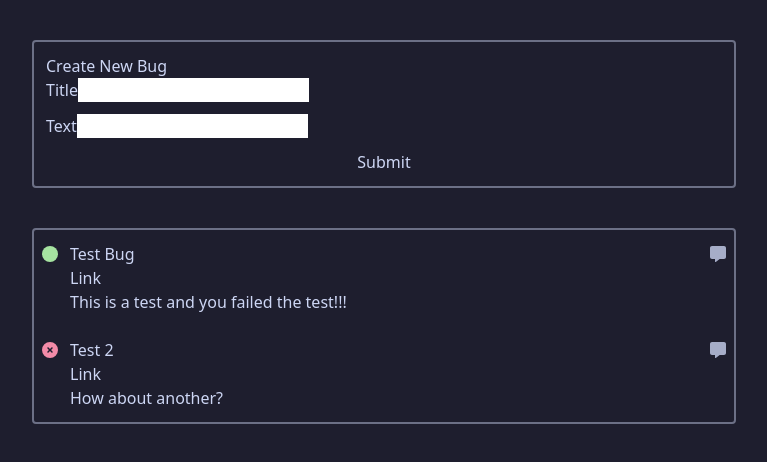
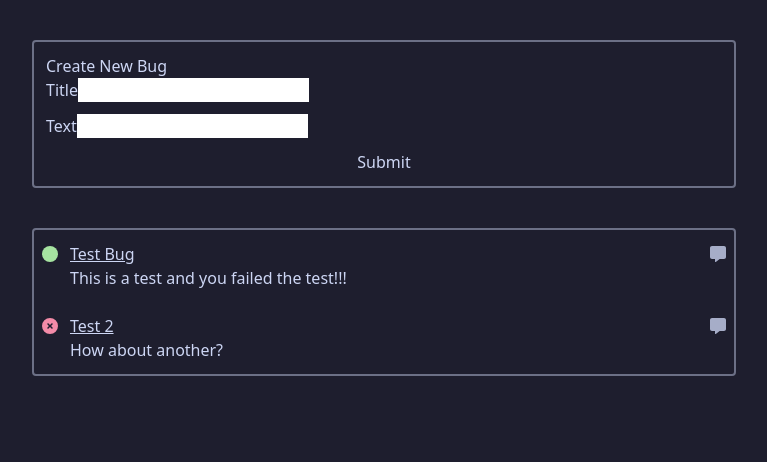
Before and after one commit to Dylan-Clarry/bug-tracker, a React (Vite) app: page / in a window 1280 px wide. Shown: the top 462 px of the page, without its empty margins (256-1023 px from the left). Built offline with nearby package versions, Linux system fonts and the light colour scheme.

Commit message:
passed state and state setter down to a details page oh my goodness finally

```diff
--- a/src/App.tsx
+++ b/src/App.tsx
@@ -1,14 +1,45 @@
+import { useState } from "react";
 import { BrowserRouter, Routes, Route } from "react-router-dom";
 import Home from "./Pages/Home";
 import BugPage from "./Pages/BugPage";
 
+const testBugList: Bug[] = [
+    {
+        id: 1,
+        title: "Test Bug",
+        text: "This is a test and you failed the test!!!",
+        closed: false,
+    },
+    {
+        id: 2,
+        title: "Test 2",
+        text: "How about another?",
+        closed: true,
+    },
+];
+
 function App() {
+    const [bugList, setBugList] = useState<Bug[]>(testBugList);
+
     return (
         <div className="App h-screen bg-cat-base text-cat-text">
             <BrowserRouter>
                 <Routes>
-                    <Route index path="/" element={<Home />} />
-                    <Route path="/bug/:id" element={<BugPage />} />
+                    <Route
+                        path="/"
+                        element={
+                            <Home bugList={bugList} setBugList={setBugList} />
+                        }
+                    />
+                    <Route
+                        path="/bug/:id"
+                        element={
+                            <BugPage
+                                bugList={bugList}
+                                setBugList={setBugList}
+                            />
+                        }
+                    />
                 </Routes>
             </BrowserRouter>
         </div>
--- a/src/Components/BugEntry.tsx
+++ b/src/Components/BugDetail.tsx
@@ -1,4 +1,4 @@
-import React from "react";
+import React, { Dispatch, SetStateAction } from "react";
 import { Link } from "react-router-dom";
 import { FontAwesomeIcon } from "@fortawesome/react-fontawesome";
 import {
@@ -9,10 +9,11 @@ import {
 
 interface IBugEntryProps {
     bug: Bug;
-    key: number;
+    bugList: Bug[];
+    setBugList: Dispatch<SetStateAction<Bug[]>>;
 }
 
-const BugEntry: React.FC<IBugEntryProps> = ({ bug }) => {
+const BugDetail: React.FC<IBugEntryProps> = ({ bug, bugList, setBugList }) => {
     return (
         <div className="BugEntry flex flex-row py-3">
             <div className="pl-2">
@@ -29,9 +30,14 @@ const BugEntry: React.FC<IBugEntryProps> = ({ bug }) => {
                 )}
             </div>
             <div className="px-3 grow">
-                <h1>{" " + bug.title}</h1>
-                <Link to={`/bug/${bug.id}`} state={{ bug: bug }}>
-                    Link
+                <Link
+                    to={`/bug/${bug.id}`}
+                    state={{
+                        bug: bug,
+                        bugList: bugList,
+                    }}
+                >
+                    <h1 className="underline">{" " + bug.title}</h1>
                 </Link>
                 <p>{bug.text}</p>
             </div>
@@ -45,4 +51,4 @@ const BugEntry: React.FC<IBugEntryProps> = ({ bug }) => {
     );
 };
 
-export default BugEntry;
+export default BugDetail;
--- a/src/Components/BugList.tsx
+++ b/src/Components/BugList.tsx
@@ -1,18 +1,25 @@
 import React, { Dispatch, SetStateAction } from "react";
-import BugEntry from "./BugEntry";
+import BugDetail from "./BugDetail";
 
 interface IBugListProps {
     bugList: Bug[];
     setBugList: Dispatch<SetStateAction<Bug[]>>;
 }
 
-const BugList: React.FC<IBugListProps> = ({ bugList }) => {
+const BugList: React.FC<IBugListProps> = ({ bugList, setBugList }) => {
     return (
         <div className="BugList flex">
             <div className="mt-10 mx-72 w-full border-solid border-2 border-cat-overlay0 rounded">
                 <ul>
                     {bugList.map((bug) => {
-                        return <BugEntry bug={bug} key={bug.id} />;
+                        return (
+                            <BugDetail
+                                bug={bug}
+                                bugList={bugList}
+                                setBugList={setBugList}
+                                key={bug.id}
+                            />
+                        );
                     })}
                 </ul>
             </div>
--- a/src/Pages/BugPage.tsx
+++ b/src/Pages/BugPage.tsx
@@ -1,11 +1,46 @@
-import React from "react";
-import { useLocation } from "react-router-dom";
+import React, { Dispatch, SetStateAction } from "react";
+import { useLocation, Link, Navigate } from "react-router-dom";
 
-const BugPage: React.FC = () => {
+interface IBugPageProps {
+    bugList: Bug[];
+    setBugList: Dispatch<SetStateAction<Bug[]>>;
+}
+
+const BugPage: React.FC<IBugPageProps> = ({ bugList, setBugList }) => {
     const state = useLocation().state;
     const bug: Bug = state.bug;
 
-    return <div>{bug.title}</div>;
+    console.log("htns", bugList, setBugList);
+
+    const handleDeleteBug = () => {
+        //setBugList(bugList.filter((bugItem: Bug) => bugItem.id !== bug.id));
+        setBugList([]);
+        return <Navigate to="/home" />;
+    };
+
+    return (
+        <div className="BugList flex">
+            <div className="mt-10 mx-72 p-3 w-full border-solid border-2 border-cat-overlay0 rounded">
+                <Link to="/">
+                    <small className="underline">&lt;-Back</small>
+                </Link>
+                <br />
+                <small>#{bug.id}</small>
+                <h1>{bug.title}</h1>
+                <p>{bug.text}</p>
+
+                <button
+                    onClick={(e: React.FormEvent) => {
+                        e.preventDefault();
+                        handleDeleteBug();
+                    }}
+                    className="mt-3 p-1 bg-cat-red rounded"
+                >
+                    Delete Bug
+                </button>
+            </div>
+        </div>
+    );
 };
 
 export default BugPage;
--- a/src/Pages/Home.tsx
+++ b/src/Pages/Home.tsx
@@ -1,32 +1,17 @@
-import React from "react";
+import React, { SetStateAction } from "react";
 import BugList from "../Components/BugList";
-import { useState } from "react";
 import Form from "../Components/Form";
 
-const testBugList: Bug[] = [
-    {
-        id: 1,
-        title: "Test Bug",
-        text: "This is a test and you failed the test!!!",
-        closed: false,
-    },
-    {
-        id: 2,
-        title: "Test 2",
-        text: "How about another?",
-        closed: true,
-    },
-];
+interface IHomeProps {
+    bugList: Bug[];
+    setBugList: React.Dispatch<SetStateAction<Bug[]>>;
+}
 
-const Home: React.FC = () => {
-    const [bugList, setBugList] = useState<Bug[]>(testBugList);
-
+const Home: React.FC<IHomeProps> = ({ bugList, setBugList }) => {
     return (
         <div className="Home">
-            <div className="App h-screen bg-cat-base text-cat-text">
-                <Form bugList={bugList} setBugList={setBugList} />
-                <BugList bugList={bugList} setBugList={setBugList} />
-            </div>
+            <Form bugList={bugList} setBugList={setBugList} />
+            <BugList bugList={bugList} setBugList={setBugList} />
         </div>
     );
 };
```
